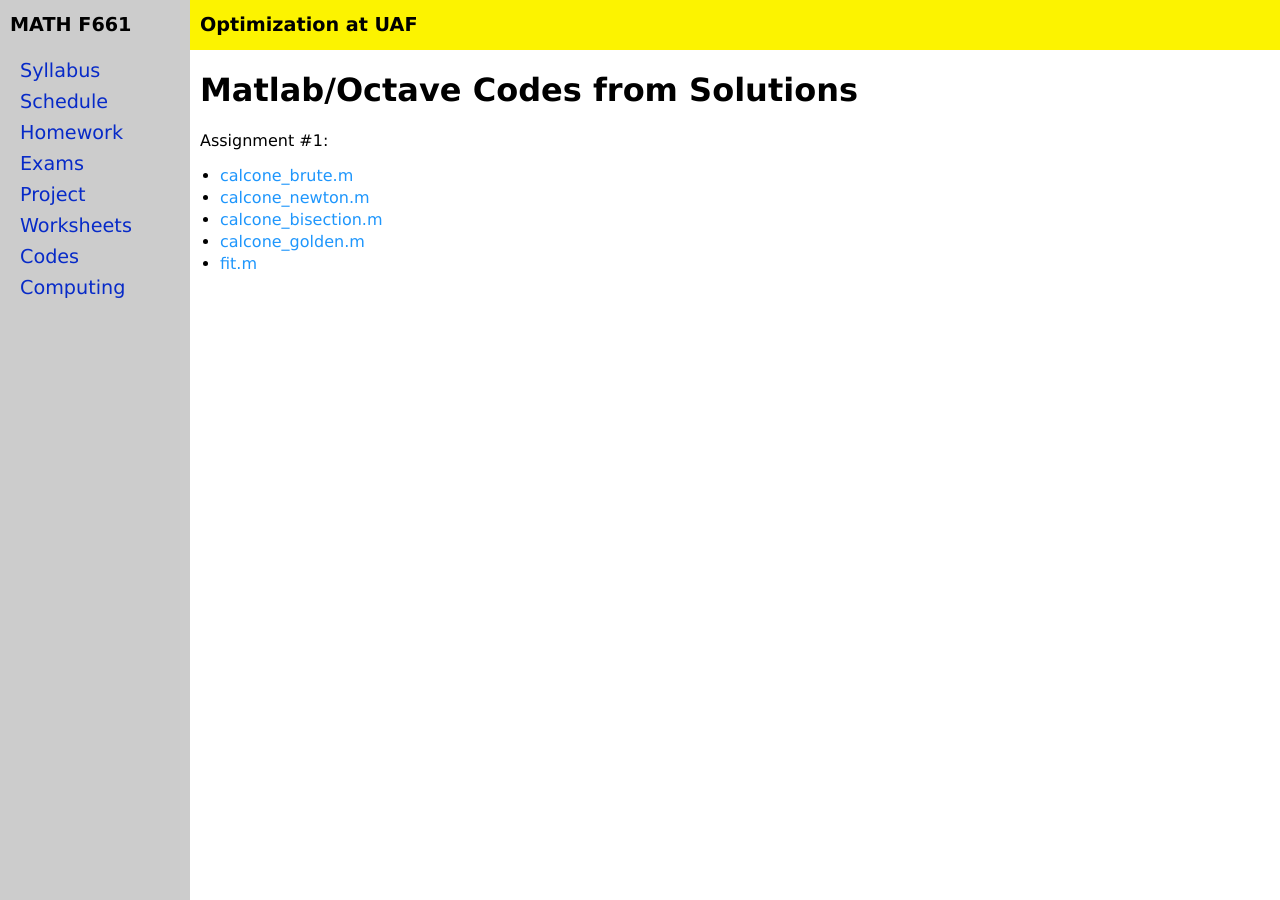
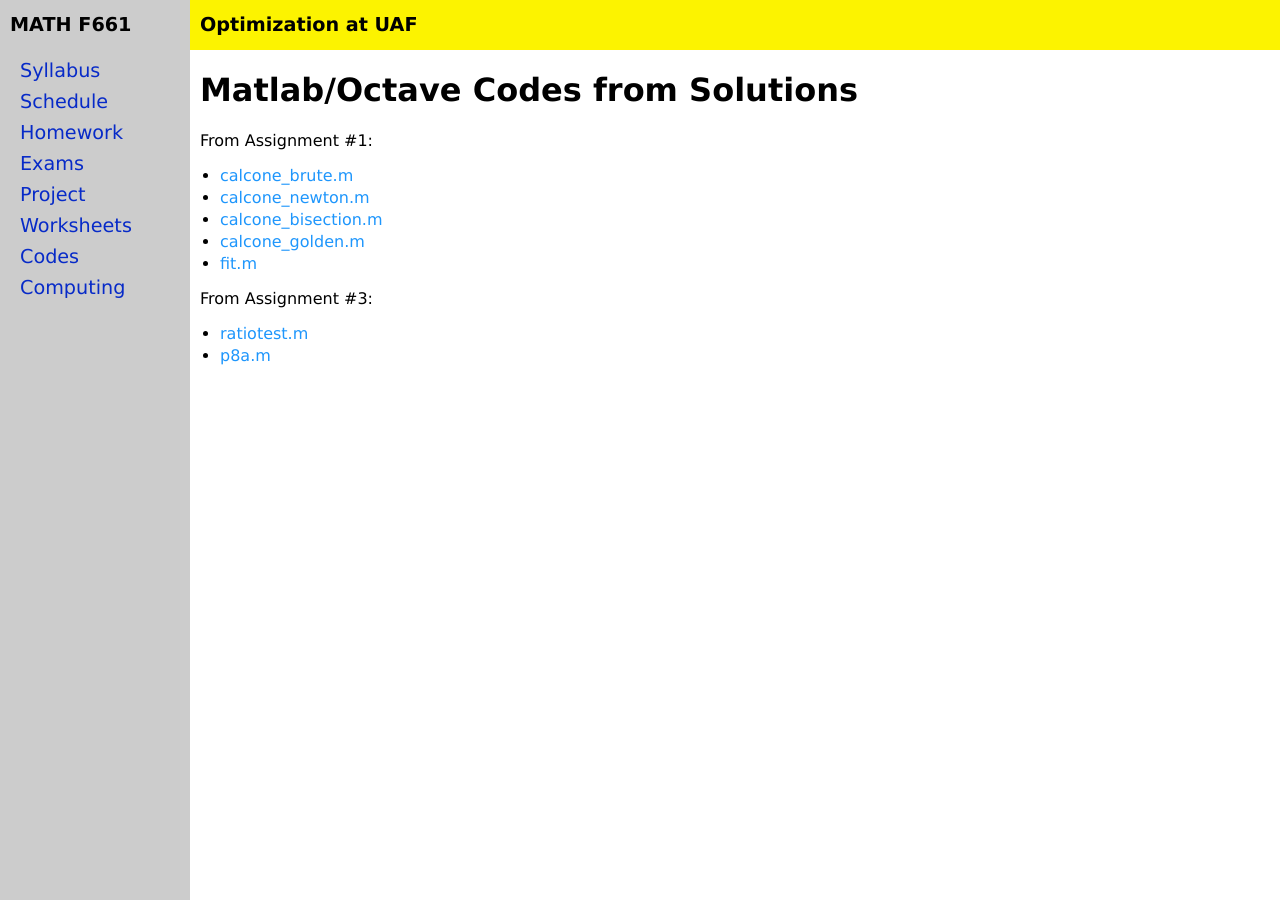
Before and after one commit to bueler/opt, a Jekyll site: the page built from codes.md, in a window 1280 px wide. Built offline with Jekyll 4.4.1, drawn with Linux system fonts in a browser that asks for light colours.

Commit message:
post codes from A3

```diff
--- a/codes.md
+++ b/codes.md
@@ -5,10 +5,15 @@ title: Matlab/Octave Codes from Solutions
 
 # Matlab/Octave Codes from Solutions
 
-Assignment #1:
+From Assignment #1:
 
   * [calcone_brute.m](assets/codes/calcone_brute.m)
   * [calcone_newton.m](assets/codes/calcone_newton.m)
   * [calcone_bisection.m](assets/codes/calcone_bisection.m)
   * [calcone_golden.m](assets/codes/calcone_golden.m)
   * [fit.m](assets/codes/fit.m)
+
+From Assignment #3:
+
+  * [ratiotest.m](assets/codes/ratiotest.m)
+  * [p8a.m](assets/codes/p8a.m)
```
Also changed, not shown: 2 other files.
